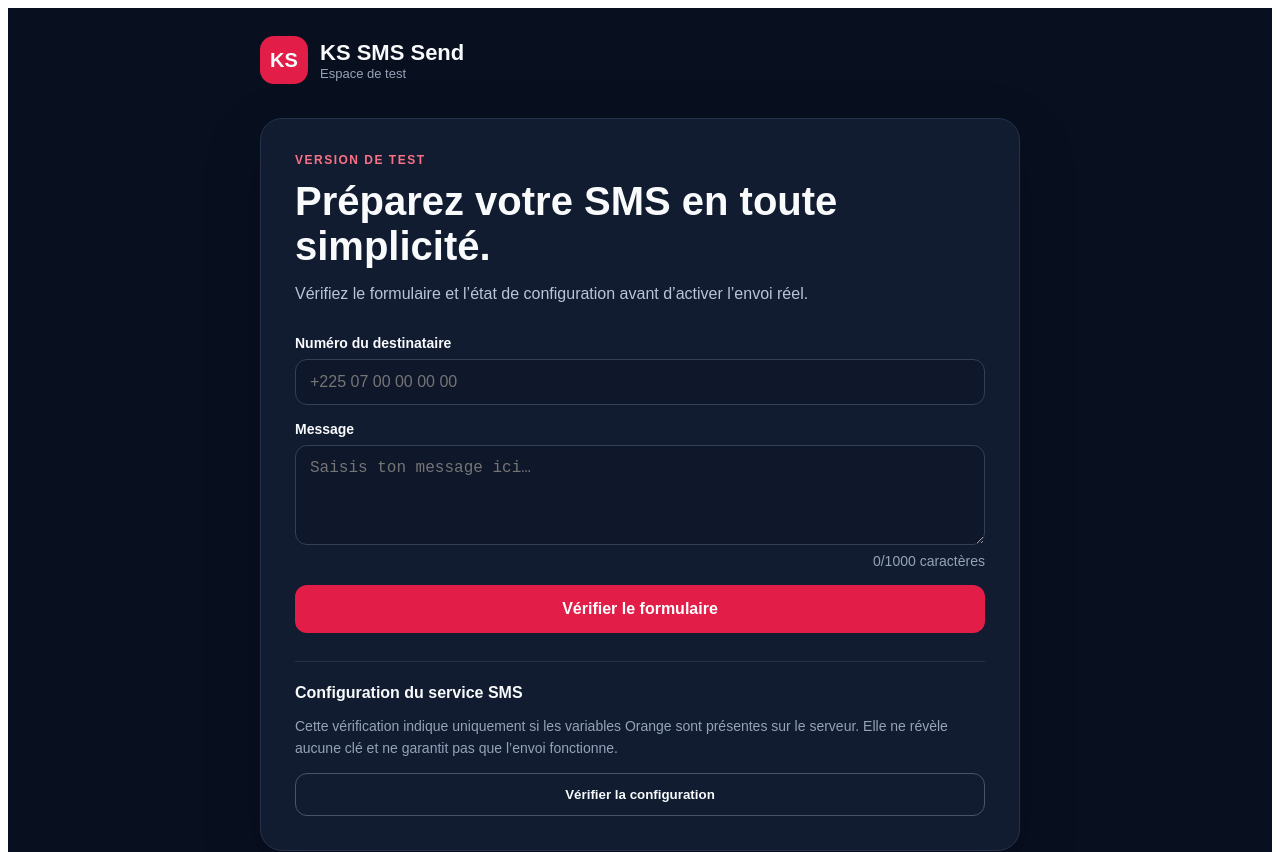
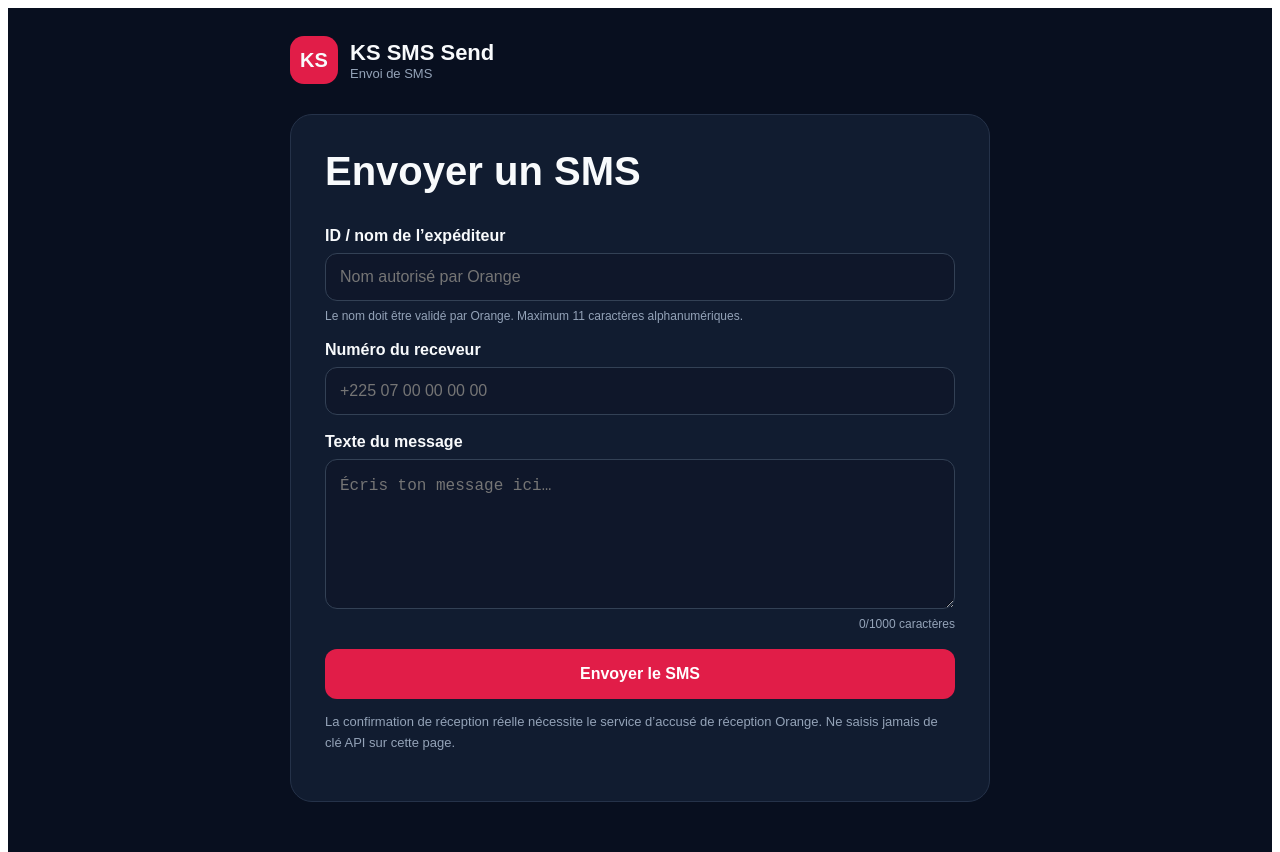
Before and after one commit to sesmanelebiicrouge/KS-SMS-send-, a Next.js app: page / in a window 1280 px wide. Shown: the top 852 px of the page. Built offline with nearby package versions, Linux system fonts and the light colour scheme.

Commit message:
Create SMS sending form with sender, recipient, message and status

```diff
--- a/app/page.tsx
+++ b/app/page.tsx
@@ -1,112 +1,58 @@
 "use client";
-
 import { useState } from "react";
 
-type Health = {
-  status?: string;
-  checks?: {
-    orangeClientIdConfigured?: boolean;
-    orangeClientSecretConfigured?: boolean;
-  };
-  note?: string;
-};
-
-const inputStyle = {
-  width: "100%",
-  boxSizing: "border-box" as const,
-  padding: "13px 14px",
-  borderRadius: 12,
-  border: "1px solid #334155",
-  background: "#0f172a",
-  color: "#f8fafc",
-  fontSize: 16,
-  outline: "none",
-};
+const field = { width: "100%", boxSizing: "border-box" as const, padding: 14, borderRadius: 12, border: "1px solid #334155", background: "#0f172a", color: "#f8fafc", fontSize: 16 };
 
 export default function Home() {
-  const [phone, setPhone] = useState("");
-  const [message, setMessage] = useState("");
-  const [feedback, setFeedback] = useState("");
-  const [health, setHealth] = useState<Health | null>(null);
-  const [checking, setChecking] = useState(false);
+ const [sender, setSender] = useState("");
+ const [phone, setPhone] = useState("");
+ const [message, setMessage] = useState("");
+ const [feedback, setFeedback] = useState("");
+ const [busy, setBusy] = useState(false);
+ const [ok, setOk] = useState(false);
 
-  async function checkConfiguration() {
-    setChecking(true);
-    setFeedback("");
-    try {
-      const response = await fetch("/api/health", { cache: "no-store" });
-      if (!response.ok) throw new Error("Vérification indisponible.");
-      setHealth((await response.json()) as Health);
-    } catch {
-      setFeedback("Impossible de vérifier le serveur. Réessaie dans quelques instants.");
-    } finally {
-      setChecking(false);
-    }
-  }
+ async function send(event: React.FormEvent<HTMLFormElement>) {
+  event.preventDefault(); setFeedback(""); setOk(false);
+  const recipient = phone.replace(/[\s()-]/g, "");
+  if (!sender.trim()) { setFeedback("Saisis le nom ou l’identifiant d’expéditeur autorisé par Orange."); return; }
+  if (!/^\+?[0-9]{8,15}$/.test(recipient)) { setFeedback("Numéro invalide. Utilise l’indicatif du pays, par exemple +2250700000000."); return; }
+  if (!message.trim()) { setFeedback("Écris le texte du SMS."); return; }
+  setBusy(true);
+  try {
+   const res = await fetch("/api/send", { method: "POST", headers: { "Content-Type": "application/json" }, body: JSON.stringify({ senderName: sender.trim(), phone: recipient, message: message.trim() }) });
+   const data = await res.json();
+   if (!res.ok) throw new Error(data.error || "Échec de l’envoi.");
+   setOk(true);
+   setFeedback(data.deliveryConfirmed ? "SMS reçu par le destinataire (accusé de réception confirmé)." : "Demande acceptée par Orange. La réception sur le téléphone n’est pas encore confirmée.");
+  } catch (e) { setFeedback(e instanceof Error ? e.message : "Impossible d’envoyer le SMS."); }
+  finally { setBusy(false); }
+ }
 
-  function validateDemo(event: React.FormEvent<HTMLFormElement>) {
-    event.preventDefault();
-    const normalizedPhone = phone.replace(/[\s()-]/g, "");
-    if (!/^\+?[0-9]{8,15}$/.test(normalizedPhone)) {
-      setFeedback("Vérifie le numéro : saisis l’indicatif du pays, par exemple +225…");
-      return;
-    }
-    if (!message.trim()) {
-      setFeedback("Écris le contenu du SMS avant de continuer.");
-      return;
-    }
-    setFeedback("Le formulaire est valide. Aucun SMS n’a été envoyé : la fonction d’envoi réelle doit encore être connectée et testée.");
-  }
-
-  return (
-    <main style={{ minHeight: "100vh", padding: "28px 16px", background: "#080f1f", color: "#f8fafc", fontFamily: "Arial, sans-serif" }}>
-      <div style={{ maxWidth: 760, margin: "0 auto" }}>
-        <header style={{ display: "flex", alignItems: "center", gap: 12, marginBottom: 34 }}>
-          <div aria-hidden="true" style={{ width: 48, height: 48, borderRadius: 14, display: "grid", placeItems: "center", background: "#e11d48", fontWeight: 800, fontSize: 20 }}>KS</div>
-          <div>
-            <div style={{ fontWeight: 800, fontSize: 22 }}>KS SMS Send</div>
-            <div style={{ color: "#94a3b8", fontSize: 13 }}>Espace de test</div>
-          </div>
-        </header>
-
-        <section style={{ border: "1px solid #253249", borderRadius: 22, padding: "clamp(20px, 5vw, 34px)", background: "#111c30", boxShadow: "0 20px 60px #0003" }}>
-          <div style={{ color: "#fb7185", fontSize: 12, fontWeight: 800, letterSpacing: 1.5, textTransform: "uppercase" }}>Version de test</div>
-          <h1 style={{ fontSize: "clamp(28px, 6vw, 40px)", lineHeight: 1.12, margin: "12px 0" }}>Préparez votre SMS en toute simplicité.</h1>
-          <p style={{ color: "#b8c4d8", lineHeight: 1.65, marginTop: 0 }}>Vérifiez le formulaire et l’état de configuration avant d’activer l’envoi réel.</p>
-
-          <form onSubmit={validateDemo} style={{ display: "grid", gap: 16, marginTop: 28 }}>
-            <label style={{ display: "grid", gap: 8, fontWeight: 700, fontSize: 14 }}>
-              Numéro du destinataire
-              <input value={phone} onChange={(event) => setPhone(event.target.value)} placeholder="+225 07 00 00 00 00" inputMode="tel" autoComplete="tel" style={inputStyle} />
-            </label>
-            <label style={{ display: "grid", gap: 8, fontWeight: 700, fontSize: 14 }}>
-              Message
-              <textarea value={message} onChange={(event) => setMessage(event.target.value)} placeholder="Saisis ton message ici…" rows={4} maxLength={1000} style={{ ...inputStyle, resize: "vertical" }} />
-              <span style={{ color: "#94a3b8", fontWeight: 400, textAlign: "right" }}>{message.length}/1000 caractères</span>
-            </label>
-            <button type="submit" style={{ border: 0, borderRadius: 12, padding: 15, background: "#e11d48", color: "white", fontWeight: 800, fontSize: 16, cursor: "pointer" }}>Vérifier le formulaire</button>
-          </form>
-
-          {feedback && <p role="status" style={{ borderRadius: 12, padding: 13, background: "#1e293b", color: "#e2e8f0", lineHeight: 1.5 }}>{feedback}</p>}
-
-          <div style={{ marginTop: 28, borderTop: "1px solid #253249", paddingTop: 22 }}>
-            <div style={{ fontWeight: 800, marginBottom: 8 }}>Configuration du service SMS</div>
-            <p style={{ color: "#94a3b8", fontSize: 14, lineHeight: 1.55 }}>Cette vérification indique uniquement si les variables Orange sont présentes sur le serveur. Elle ne révèle aucune clé et ne garantit pas que l’envoi fonctionne.</p>
-            <button type="button" onClick={checkConfiguration} disabled={checking} style={{ width: "100%", border: "1px solid #475569", borderRadius: 12, padding: 13, background: "transparent", color: "#f8fafc", fontWeight: 700, cursor: checking ? "wait" : "pointer" }}>{checking ? "Vérification…" : "Vérifier la configuration"}</button>
-            {health && <div role="status" style={{ marginTop: 14, padding: 14, borderRadius: 12, background: "#0b1425", color: "#cbd5e1", lineHeight: 1.7, fontSize: 14 }}>
-              <div><strong>État :</strong> {health.status === "configuration_present" ? "Variables détectées" : "Configuration incomplète"}</div>
-              <div>Identifiant Orange : {health.checks?.orangeClientIdConfigured ? "présent" : "absent"}</div>
-              <div>Secret Orange : {health.checks?.orangeClientSecretConfigured ? "présent" : "absent"}</div>
-              <div style={{ color: "#94a3b8", marginTop: 6 }}>{health.note}</div>
-            </div>}
-          </div>
-        </section>
-
-        <footer style={{ textAlign: "center", color: "#64748b", fontSize: 12, lineHeight: 1.7, padding: "22px 8px" }}>
-          KS SMS Send · Version de test<br />
-          N’entre jamais de mot de passe, code OTP ou clé API dans ce formulaire.
-        </footer>
-      </div>
-    </main>
-  );
+ return <main style={{ minHeight:"100vh", padding:"28px 16px", background:"#080f1f", color:"#f8fafc", fontFamily:"Arial,sans-serif" }}>
+  <div style={{ maxWidth:700, margin:"0 auto" }}>
+   <header style={{ display:"flex", alignItems:"center", gap:12, marginBottom:30 }}>
+    <div style={{ width:48, height:48, borderRadius:14, display:"grid", placeItems:"center", background:"#e11d48", fontWeight:800, fontSize:20 }}>KS</div>
+    <div><div style={{ fontWeight:800, fontSize:22 }}>KS SMS Send</div><div style={{ color:"#94a3b8", fontSize:13 }}>Envoi de SMS</div></div>
+   </header>
+   <section style={{ border:"1px solid #253249", borderRadius:22, padding:"clamp(20px,5vw,34px)", background:"#111c30" }}>
+    <h1 style={{ fontSize:"clamp(28px,6vw,40px)", marginTop:0 }}>Envoyer un SMS</h1>
+    <form onSubmit={send} style={{ display:"grid", gap:18 }}>
+     <label style={{ display:"grid", gap:8, fontWeight:700 }}>ID / nom de l’expéditeur
+      <input value={sender} onChange={e=>setSender(e.target.value)} maxLength={11} placeholder="Nom autorisé par Orange" style={field} required />
+      <span style={{ color:"#94a3b8", fontSize:12, fontWeight:400 }}>Le nom doit être validé par Orange. Maximum 11 caractères alphanumériques.</span>
+     </label>
+     <label style={{ display:"grid", gap:8, fontWeight:700 }}>Numéro du receveur
+      <input value={phone} onChange={e=>setPhone(e.target.value)} placeholder="+225 07 00 00 00 00" inputMode="tel" style={field} required />
+     </label>
+     <label style={{ display:"grid", gap:8, fontWeight:700 }}>Texte du message
+      <textarea value={message} onChange={e=>setMessage(e.target.value)} placeholder="Écris ton message ici…" rows={5} maxLength={1000} style={{ ...field, resize:"vertical", lineHeight:1.5 }} required />
+      <span style={{ color:"#94a3b8", fontSize:12, fontWeight:400, textAlign:"right" }}>{message.length}/1000 caractères</span>
+     </label>
+     <button type="submit" disabled={busy} style={{ border:0, borderRadius:12, padding:16, background:"#e11d48", color:"white", fontWeight:800, fontSize:16, cursor:busy?"wait":"pointer" }}>{busy?"Envoi en cours…":"Envoyer le SMS"}</button>
+    </form>
+    {feedback && <p role="status" aria-live="polite" style={{ padding:14, borderRadius:12, background:ok?"#14532d":"#1e293b", color:ok?"#bbf7d0":"#e2e8f0", lineHeight:1.5 }}>{feedback}</p>}
+    <p style={{ color:"#94a3b8", fontSize:13, lineHeight:1.6 }}>La confirmation de réception réelle nécessite le service d’accusé de réception Orange. Ne saisis jamais de clé API sur cette page.</p>
+   </section>
+  </div>
+ </main>;
 }
```
